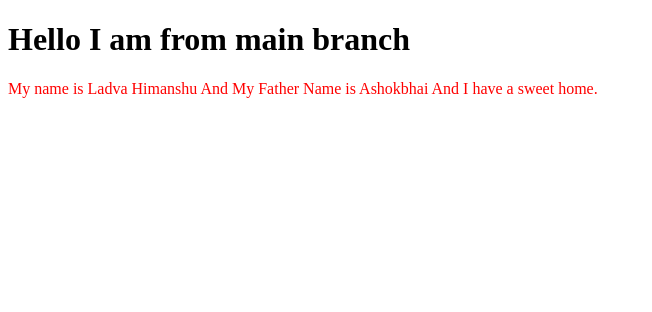
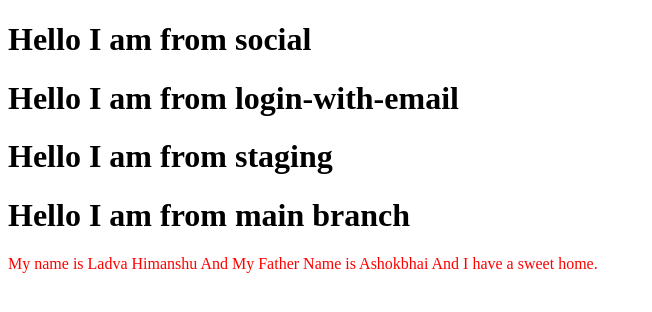
Before and after one commit to HimanshuLadva/gitpractice, an Angular app: page / in a window 1280 px wide. Shown: the top 312 px of the page, without its empty margins (0-652 px from the left). Built offline with nearby package versions, Linux system fonts and the light colour scheme.

Commit message:
Adding all branches in main

```diff
--- a/src/app/app.component.html
+++ b/src/app/app.component.html
@@ -1,3 +1,12 @@
+<!-- git practicing -->
+<h1>Hello I am from social</h1>
+
+<!-- git practicing -->
+<h1>Hello I am from login-with-email</h1>
+
+<!-- git practicing -->
+<h1>Hello I am from staging</h1>
+
 <!-- git practicing -->
 <h1>Hello I am from main branch</h1>
 
```
